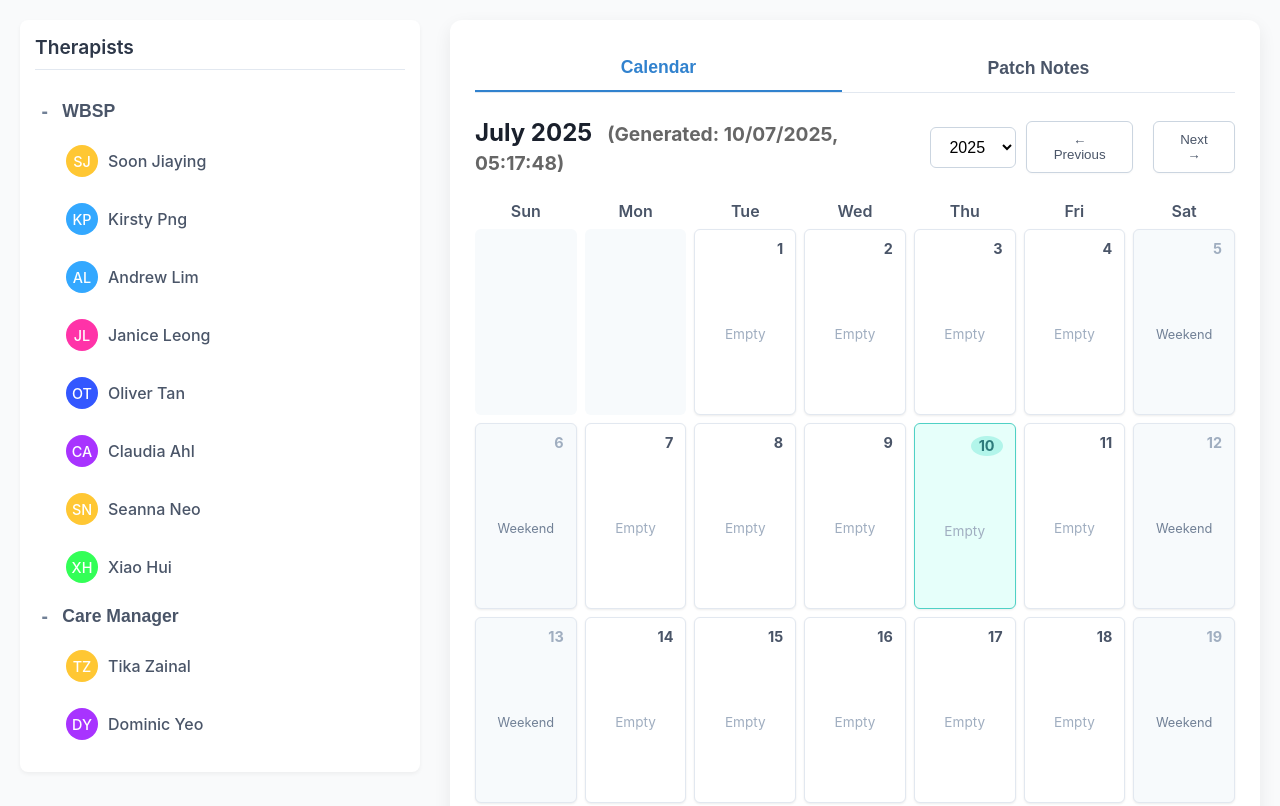
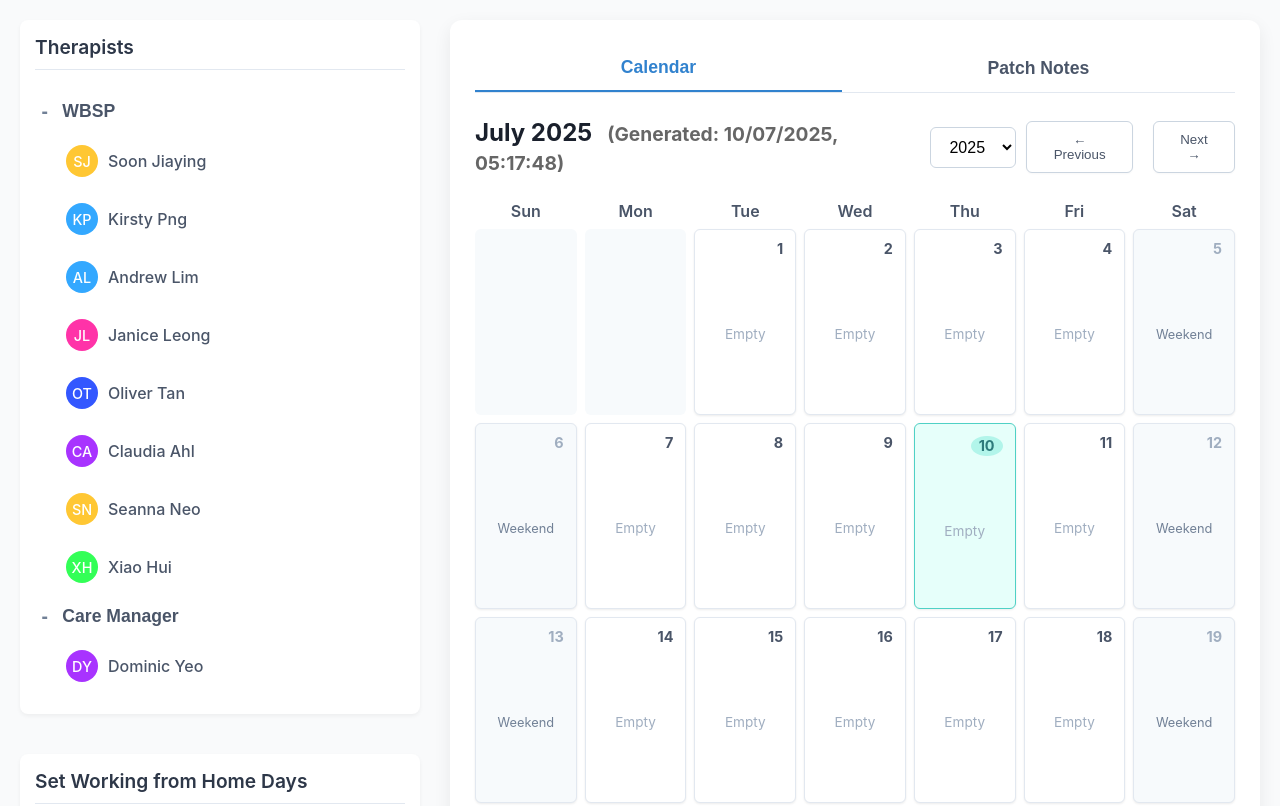
Before and after one commit to jxhnthan/hwb-crisis-rostering, a React (Create React App) app: page / in a window 1280 px wide. Shown: the top 806 px of the page. Built offline with nearby package versions, Linux system fonts and the light colour scheme.

Commit message:
Update App.js

```diff
--- a/src/App.js
+++ b/src/App.js
@@ -21,7 +21,7 @@ const therapistGroups = [
   {
     role: "Care Manager",
     therapists: [
-      "Tika Zainal", "Dominic Yeo"
+    "Dominic Yeo"
     ]
   }
 ];
```
